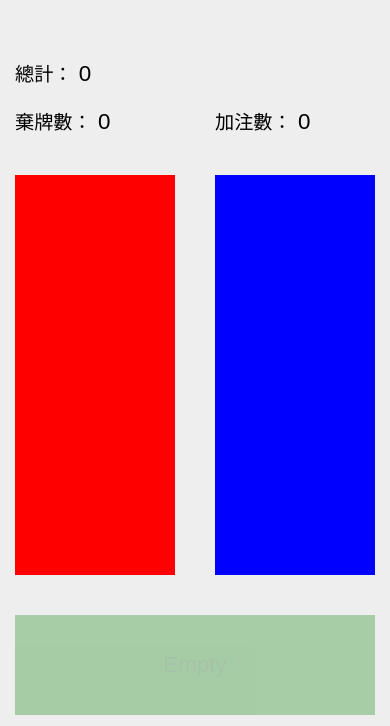
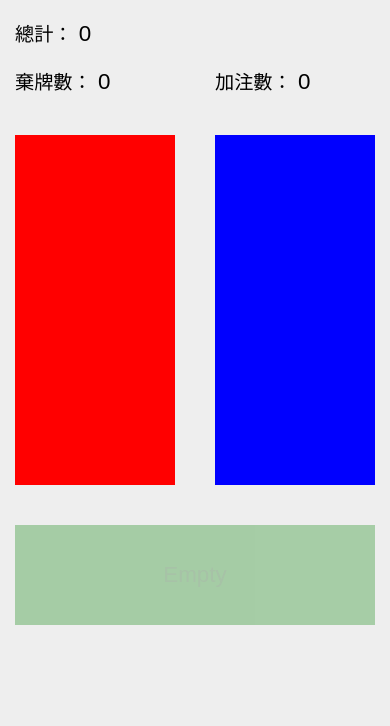
Before and after one commit to qw050123/tacogame, a plain HTML site: page index.html in a window 390 px wide. Shown: the part 118-844 px from the top of the page. Drawn offline with Linux system fonts and the light colour scheme.

Commit message:
fixed: small phone need scroll

```diff
--- a/index.html
+++ b/index.html
@@ -22,7 +22,7 @@
   }
   .total-count {
     font-size: 1.4rem;
-    margin-top: 80px;
+    margin-top: 40px;
     margin-bottom: 20px;
     .label {
       font-size: 1.2rem;
@@ -46,13 +46,14 @@
     display: flex;
     align-items: center;
     justify-content: center;
+    .button {
+      width: 100%;
+      height: 350px;
+      cursor: pointer;
+      border: none;
+    }
   }
-  .button {
-    width: 100%;
-    height: 400px;
-    cursor: pointer;
-    border: none;
-  }
+
   .give-up .button {
     background-color: red;
   }
@@ -69,6 +70,7 @@
       background-color: green;
       font-size: 1.4rem;
     }
+    margin-bottom: 40px;
   }
   button:disabled {
     opacity: 0.3;
```
